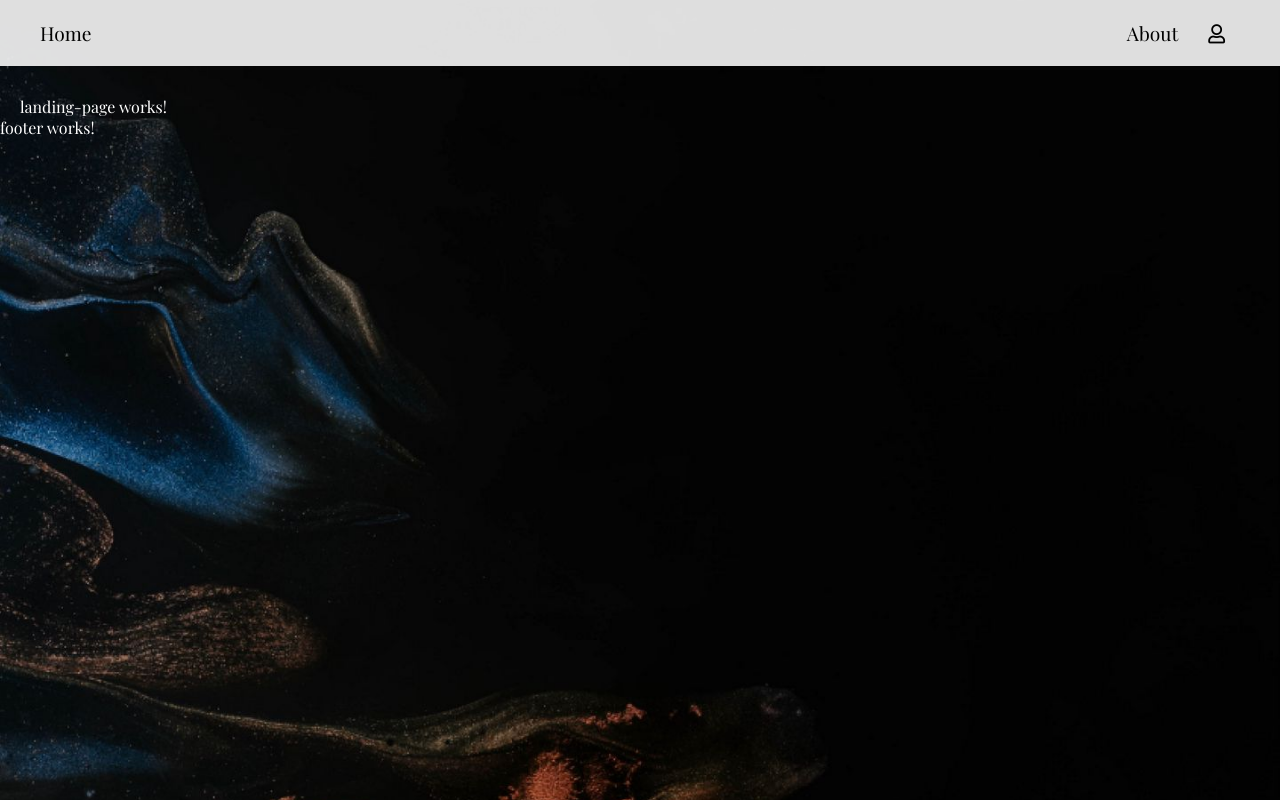
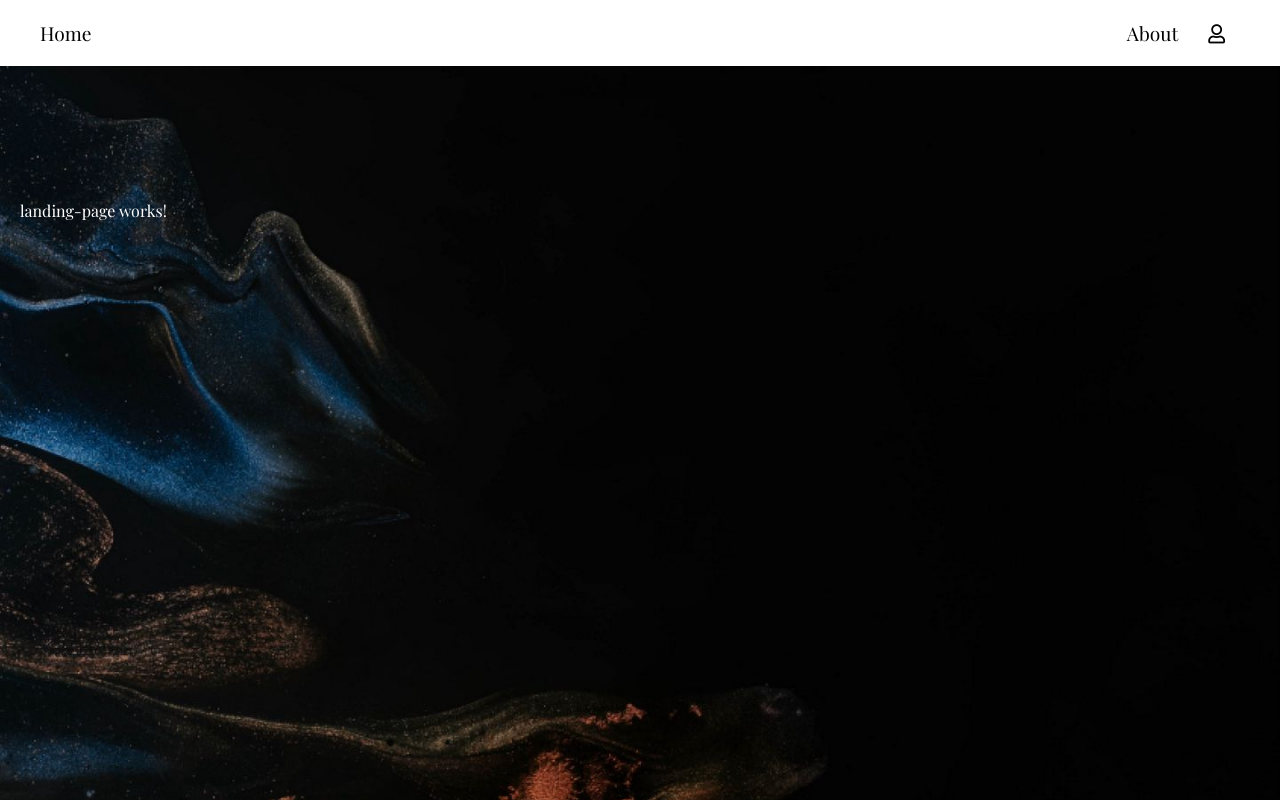
Before and after one commit to borisovboris/book-lounge, an Angular app: page / in a window 1280 px wide. Shown: the top 800 px of the page. Built offline with nearby package versions, Linux system fonts and the light colour scheme.

Commit message:
further improved navbar

```diff
--- a/src/app/app.component.css
+++ b/src/app/app.component.css
@@ -3,5 +3,13 @@
 }
 
 .container {
-    padding: 0px 20px;
+    padding: 200px 20px;
+    height: 1100px;
 }
+
+.navbar {
+    position: fixed;
+    top: 0;
+    width: 100%;
+    transition: top 0.3s ease-out;
+}
--- a/src/app/app.component.html
+++ b/src/app/app.component.html
@@ -1,4 +1,4 @@
-<app-nav></app-nav>
+<app-nav #navbar class="navbar"></app-nav>
 <div class="container">
   <app-landing-page></app-landing-page>
 </div>
--- a/src/app/app.component.ts
+++ b/src/app/app.component.ts
@@ -1,10 +1,35 @@
-import { Component } from '@angular/core';
+import { AfterViewInit, Component, ElementRef, HostListener, ViewChild } from '@angular/core';
+import { NavComponent } from './nav/nav.component';
 
 @Component({
   selector: 'app-root',
   templateUrl: './app.component.html',
   styleUrls: ['./app.component.css']
 })
-export class AppComponent {
+export class AppComponent implements AfterViewInit {
+
+  private prevScrollPos: number = 0;
+
+  @ViewChild(NavComponent, {read: ElementRef}) navbar: ElementRef;
+
+  @HostListener('window:scroll', ['$event']) onScrollEvent($event){
+    const currentScrollPos = window.pageYOffset;
+    const el = this.navbar.nativeElement;
+
+    if(currentScrollPos > this.prevScrollPos) {
+      el.style.top = "-80px";
+      console.log('down');
+    } else {
+      el.style.top = "0px";
+      console.log('up');
+    }
+
+    this.prevScrollPos = currentScrollPos;
+  }
+
+  ngAfterViewInit() {
+    // console.log(this.navbar.nativeElement.style.display = "none");
+    // console.log(this.navbar.nativeElement);
+  }
 
 }
--- a/src/app/nav/nav.component.css
+++ b/src/app/nav/nav.component.css
@@ -1,3 +1,5 @@
+
+
 * {
     color: black;
 }
@@ -13,14 +15,15 @@
 nav {
     padding: 20px 40px;
     font-size: 1.2rem;
-    background-color: rgba(255, 255, 255, 0.87);
-    margin-bottom: 30px;
+    background-color: white;
 }
 
 
 nav a {
     position: relative;
 }
+
+
 
 
 .underline:after {
```
Also changed, not shown: 1 other file (tests, documents, lock files or other folders).
